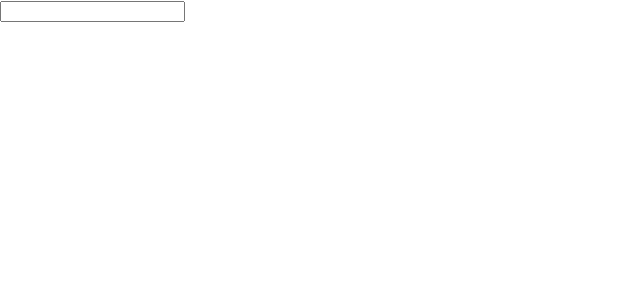
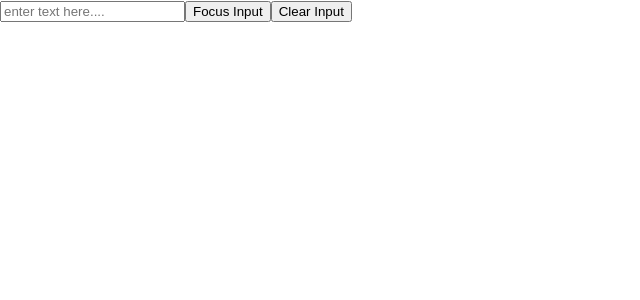
Before and after one commit to ktirthesh/reactjs-projects, a React (Create React App) app in the folder learn_reactjs/: page / in a window 1280 px wide. Shown: the top 300 px of the page, without its empty margins (0-640 px from the left). Built offline with nearby package versions, Linux system fonts and the light colour scheme.

Commit message:
UseImperativeHandleExample applied

```diff
--- a/learn_reactjs/src/App.js
+++ b/learn_reactjs/src/App.js
@@ -10,7 +10,8 @@
 //   UseEffectExampleTwo,
 // } from "./Hooks/UseEffectExample";
 // import { UseEffectEvenetTimer } from "./Hooks/UseEffectEventExample";
-import { UseIdExample } from "./Hooks/UseIDExample";
+// import { UseIdExample } from "./Hooks/UseIDExample";
+import { UseImperativeHandleExample } from "./Hooks/UseImperativeHandleExample";
 function App() {
   // return <UseReducerExample />;
   // return <UseActionStateExample />;
@@ -22,7 +23,8 @@ function App() {
   // return <UseEffectExample />;
   // return <UseEffectExampleTwo />;
   // return <UseEffectEvenetTimer />;
-  return <UseIdExample />;
+  // return <UseIdExample />;
+  return <UseImperativeHandleExample />;
 }
 
 export default App;
--- /dev/null
+++ b/learn_reactjs/src/Hooks/UseImperativeHandleExample.jsx
@@ -0,0 +1,31 @@
+import { forwardRef, useImperativeHandle, useRef } from "react";
+/**
+ * Use it only when necessary, such as:
+Controlling focus, animations, or scrolling
+Integrating with third-party libraries
+Triggering child functions from parent
+Avoid overusing it—React prefers declarative patterns via props/state
+ */
+const CustomInput = forwardRef((props, ref) => {
+  const inputRef = useRef();
+  useImperativeHandle(ref, () => ({
+    focus: () => inputRef.current.focus(),
+    clear: () => {
+      inputRef.current.value = "";
+    },
+  }));
+  return <input ref={inputRef} type="text" placeholder="enter text here...." />;
+});
+
+const UseImperativeHandleExample = () => {
+  const inputRef = useRef();
+  return (
+    <div>
+      <CustomInput ref={inputRef} />
+      <button onClick={() => inputRef.current.focus()}>Focus Input</button>
+      <button onClick={() => inputRef.current.clear()}>Clear Input</button>
+    </div>
+  );
+};
+
+export { UseImperativeHandleExample };
```
